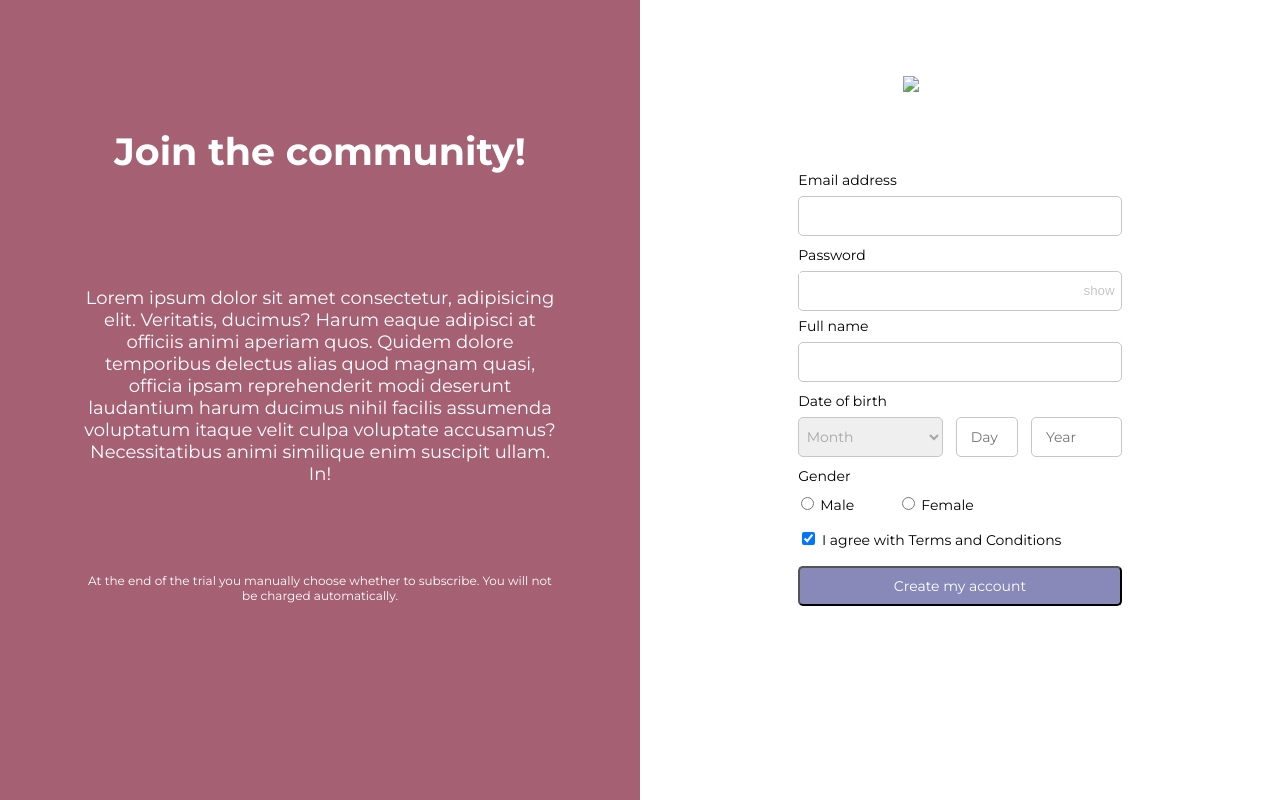
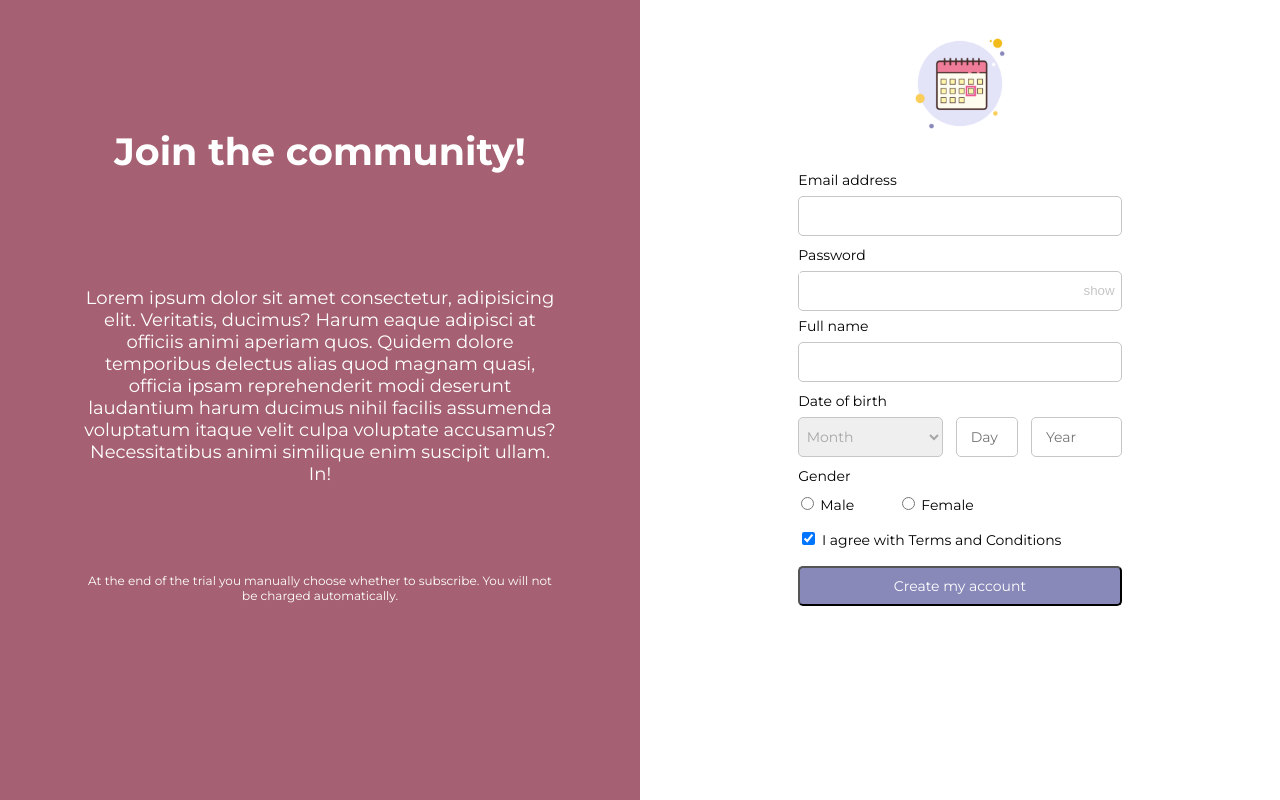
Before and after one commit to s-any-ok/Registration-Form, a plain HTML site: page index.html in a window 1280 px wide. Drawn offline with Linux system fonts and the light colour scheme; the site is published under a folder, as on GitHub Pages, so addresses that start at the root find nothing.

Commit message:
added icon, changed path to the image

```diff
--- a/index.html
+++ b/index.html
@@ -3,13 +3,14 @@
   <head>
     <meta charset="UTF-8" />
     <meta name="viewport" content="width=\, initial-scale=1.0" />
+    <link rel="icon" href="assets/icon.svg" />
     <link rel="stylesheet" href="css/style.css" />
     <link
       href="https://fonts.googleapis.com/css2?family=Montserrat:wght@400;700&display=swap"
       rel="stylesheet"
     />
 
-    <title>Document</title>
+    <title>Registration Form</title>
   </head>
   <body>
     <article>
@@ -34,7 +35,7 @@
         <div class="second">
           <div class="form-content">
             <div class="form-img">
-              <img src="/assets/icon1.png" />
+              <img src="assets/icon1.png" />
             </div>
             <form>
               <div class="form">
```
Also changed, not shown: assets/icon.svg (added).
